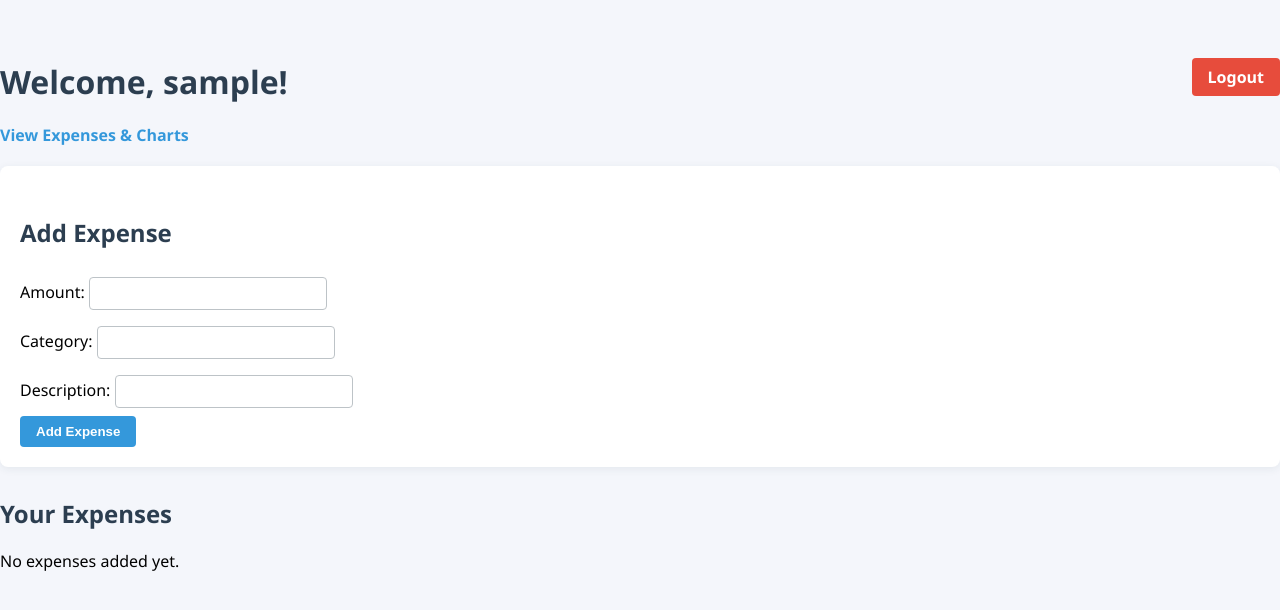
After one commit to nasirhusen1718/expenses_tracker, a Flask app: page /dashboard in a window 1280 px wide. The commit adds this page. Shown: the top 610 px of the page. Run offline with Flask 3, Linux system fonts and the light colour scheme; the visitor is signed in with stand-in values (Sample User, id 1).

Commit message:
Your commit message here

```diff
--- a/app.py
+++ b/app.py
@@ -1,35 +1,158 @@
-from flask import Flask, render_template, request, redirect
+from flask import Flask, render_template, request, redirect, url_for, session, jsonify
 import csv
+import os
 from datetime import datetime
 
-app = Flask(__name__)  # Flask instance must be named 'app'
+app = Flask(__name__)
+app.secret_key = "your_secret_key"  # Change this in production
 
-# Home Page - Add & View Expenses
-@app.route("/", methods=["GET", "POST"])
+USERS_FILE = "users.csv"
+EXPENSES_FILE = "expenses.csv"
+
+# Ensure users.csv exists
+if not os.path.exists(USERS_FILE):
+    with open(USERS_FILE, "w", newline="") as f:
+        writer = csv.writer(f)
+        writer.writerow(["username", "password"])  # header
+
+# Ensure expenses.csv exists
+if not os.path.exists(EXPENSES_FILE):
+    with open(EXPENSES_FILE, "w", newline="") as f:
+        writer = csv.writer(f)
+        writer.writerow(["username", "date", "category", "amount", "description"]) # header
+
+@app.route("/")
 def home():
+    if "username" in session:
+        return redirect(url_for("dashboard"))
+    return redirect(url_for("login"))
+
+@app.route("/register", methods=["GET", "POST"])
+def register():
     if request.method == "POST":
+        username = request.form["username"]
+        password = request.form["password"]
+
+        # Check if user already exists
+        with open(USERS_FILE, "r") as f:
+            reader = csv.DictReader(f)
+            for row in reader:
+                if row["username"] == username:
+                    return "User already exists! Try logging in."
+
+        # Save new user
+        with open(USERS_FILE, "a", newline="") as f:
+            writer = csv.writer(f)
+            writer.writerow([username, password])
+
+        return redirect(url_for("login"))
+
+    return render_template("register.html")
+
+@app.route("/login", methods=["GET", "POST"])
+def login():
+    if request.method == "POST":
+        username = request.form["username"]
+        password = request.form["password"]
+
+        with open(USERS_FILE, "r") as f:
+            reader = csv.DictReader(f)
+            for row in reader:
+                if row["username"] == username and row["password"] == password:
+                    session["username"] = username
+                    return redirect(url_for("dashboard"))
+
+        return "Invalid username or password!"
+
+    return render_template("login.html")
+
+@app.route("/dashboard", methods=["GET", "POST"])
+def dashboard():
+    if "username" not in session:
+        return redirect(url_for("login"))
+
+    username = session["username"]
+    user_expenses = []
+
+    # Load expenses for the logged-in user
+    if os.path.exists(EXPENSES_FILE):
+        with open(EXPENSES_FILE, "r") as f:
+            reader = csv.DictReader(f)
+            for row in reader:
+                if "username" in row and row["username"] == username:
+                    user_expenses.append([row["date"], row["category"], row["amount"], row["description"]])
+
+    # Add expense
+    if request.method == "POST" and "amount" in request.form:
         amount = request.form["amount"]
         category = request.form["category"]
         description = request.form["description"]
         date = datetime.now().strftime("%Y-%m-%d")
 
-        # Save to CSV
-        with open("expenses.csv", mode="a", newline="") as file:
-            writer = csv.writer(file)
-            writer.writerow([date, category, amount, description])
+        with open(EXPENSES_FILE, "a", newline="") as f:
+            writer = csv.writer(f)
+            writer.writerow([username, date, category, amount, description])
 
-        return redirect("/")
+        return redirect(url_for("dashboard"))
 
-    # Load expenses
+    return render_template("dashboard.html", username=username, expenses=user_expenses)
+
+@app.route("/delete_expense", methods=["POST"])
+def delete_expense():
+    if "username" not in session:
+        return redirect(url_for("login"))
+
+    username = session["username"]
+    date = request.form["date"]
+    category = request.form["category"]
+    amount = request.form["amount"]
+    description = request.form["description"]
+
     expenses = []
-    try:
-        with open("expenses.csv", mode="r") as file:
-            reader = csv.reader(file)
-            expenses = list(reader)
-    except FileNotFoundError:
-        pass
+    # Read all expenses except the one to delete
+    with open(EXPENSES_FILE, "r") as f:
+        reader = csv.DictReader(f)
+        for row in reader:
+            if not (
+                row["username"] == username and
+                row["date"] == date and
+                row["category"] == category and
+                row["amount"] == amount and
+                row["description"] == description
+            ):
+                expenses.append(row)
 
-    return render_template("index.html", expenses=expenses)
+    # Write back the filtered expenses
+    with open(EXPENSES_FILE, "w", newline="") as f:
+        fieldnames = ["username", "date", "category", "amount", "description"]
+        writer = csv.DictWriter(f, fieldnames=fieldnames)
+        writer.writeheader()
+        writer.writerows(expenses)
+
+    return redirect(url_for("dashboard"))
+
+@app.route("/view_expenses")
+def view_expenses():
+    if "username" not in session:
+        return redirect(url_for("login"))
+
+    username = session["username"]
+    user_expenses = []
+
+    # Load expenses for the logged-in user
+    if os.path.exists(EXPENSES_FILE):
+        with open(EXPENSES_FILE, "r") as f:
+            reader = csv.DictReader(f)
+            for row in reader:
+                if "username" in row and row["username"] == username:
+                    user_expenses.append(row)
+
+    return render_template("view_expenses.html", username=username, expenses=user_expenses)
+
+@app.route("/logout")
+def logout():
+    session.pop("username", None)
+    return redirect(url_for("login"))
 
 if __name__ == "__main__":
-    app.run(debug=True)
+    app.run(debug=True, host="0.0.0.0", port=5001)
--- a/expenses.csv
+++ b/expenses.csv
@@ -1 +1,7 @@
-2025-09-09,food,1000,buy it
+username,date,category,amount,description
+2025-09-09,food,1000,buy it,
+4si23ad401,2025-09-16,food,2000,1923
+4si23ad401,2025-09-16,food,2000,i have eaten
+4si23ad401,2025-09-16,food,2000,breakfast
+4si23ad401,2025-09-16,food,3000,breakfast
+4si23ad401,2025-09-16,fruits,3000,launch
--- a/static/script.js
+++ b/static/script.js
@@ -1,24 +1,36 @@
 document.addEventListener("DOMContentLoaded", () => {
-    const form = document.querySelector("form");
+    const form = document.querySelector("#add-expense-form"); // Use ID for specific form
 
+    if (form) { // Ensure form exists before adding event listener
         form.addEventListener("submit", (e) => {
             e.preventDefault(); // Prevent full page reload
 
             const amount = form.amount.value;
             const category = form.category.value;
             const description = form.description.value;
-        const date = new Date().toISOString().split("T")[0];
+            // Date is handled by the server for consistency
 
-        // Add row to table dynamically
-        const table = document.querySelector("table");
-        const newRow = table.insertRow(-1);
-        newRow.insertCell(0).innerText = date;
-        newRow.insertCell(1).innerText = category;
-        newRow.insertCell(2).innerText = amount;
-        newRow.insertCell(3).innerText = description;
-
-        // Optionally, send data to backend via fetch() here
+            // Send data to backend via fetch()
+            fetch("/dashboard", { // POST to the dashboard route
+                method: "POST",
+                headers: {
+                    "Content-Type": "application/x-www-form-urlencoded",
+                },
+                body: new URLSearchParams({
+                    amount: amount,
+                    category: category,
+                    description: description,
+                }).toString(),
+            })
+            .then(response => response.text()) // Get the response text (which might be the rendered HTML if redirected)
+            .then(() => {
+                // After successful submission, refresh the page to show new expense
+                // Alternatively, you could fetch expenses and update table dynamically with JSON
+                window.location.reload();
+            })
+            .catch(error => console.error("Error adding expense:", error));
 
             form.reset(); // Clear form
         });
+    }
 });
--- a/static/style.css
+++ b/static/style.css
@@ -1,23 +1,85 @@
 body {
-    font-family: Arial, sans-serif;
-    margin: 20px;
+    font-family: 'Segoe UI', Arial, sans-serif;
+    background: #f4f6fb;
+    margin: 0;
+    padding: 0;
 }
 
 h1, h2 {
-    color: #333;
+    color: #2c3e50;
+    margin-top: 30px;
 }
 
-form input, form button {
-    padding: 5px;
-    margin: 5px 0;
+a {
+    color: #3498db;
+    text-decoration: none;
+    font-weight: bold;
+}
+
+a.dashboard-button {
+    background: #e74c3c;
+    color: #fff;
+    padding: 8px 16px;
+    border-radius: 4px;
+    margin-left: 10px;
+}
+
+form {
+    background: #fff;
+    padding: 20px;
+    margin: 20px 0;
+    border-radius: 8px;
+    box-shadow: 0 2px 8px rgba(44, 62, 80, 0.08);
+}
+
+input[type="text"], input[type="number"], input[type="password"] {
+    padding: 8px;
+    margin: 8px 0;
+    border: 1px solid #bdc3c7;
+    border-radius: 4px;
+    width: 220px;
+}
+
+button {
+    background: #3498db;
+    color: #fff;
+    border: none;
+    padding: 8px 16px;
+    border-radius: 4px;
+    cursor: pointer;
+    font-weight: bold;
+}
+
+button:hover {
+    background: #2980b9;
 }
 
 table {
-    margin-top: 20px;
+    width: 100%;
     border-collapse: collapse;
+    margin: 20px 0;
+    background: #fff;
+    box-shadow: 0 2px 8px rgba(44, 62, 80, 0.08);
 }
 
-table th, table td {
-    padding: 10px;
+th, td {
+    padding: 12px;
+    border-bottom: 1px solid #ecf0f1;
     text-align: left;
 }
+
+th {
+    background: #3498db;
+    color: #fff;
+}
+
+tr:nth-child(even) {
+    background: #f9f9f9;
+}
+
+canvas {
+    margin-top: 30px;
+    background: #fff;
+    border-radius: 8px;
+    box-shadow: 0 2px 8px rgba(44, 62, 80, 0.08);
+}
--- /dev/null
+++ b/templates/dashboard.html
@@ -0,0 +1,78 @@
+<!DOCTYPE html>
+<html>
+<head>
+    <title>Dashboard - Expense Tracker</title>
+    <link rel="stylesheet" href="{{ url_for('static', filename='style.css') }}">
+    <style>
+        .high-expense {
+            background: #ffe5e5 !important;
+            color: #c0392b;
+            font-weight: bold;
+        }
+        .dashboard-header {
+            display: flex;
+            justify-content: space-between;
+            align-items: center;
+            margin-top: 30px;
+        }
+        .dashboard-actions {
+            margin-bottom: 20px;
+        }
+    </style>
+</head>
+<body>
+    <div class="dashboard-header">
+        <h1>Welcome, {{ username }}!</h1>
+        <a href="/logout" class="dashboard-button">Logout</a>
+    </div>
+
+    <div class="dashboard-actions">
+        <a href="{{ url_for('view_expenses') }}">View Expenses & Charts</a>
+    </div>
+
+    <form id="add-expense-form" method="POST">
+        <h2>Add Expense</h2>
+        <label>Amount:</label>
+        <input type="number" name="amount" required><br>
+        <label>Category:</label>
+        <input type="text" name="category" required><br>
+        <label>Description:</label>
+        <input type="text" name="description"><br>
+        <button type="submit">Add Expense</button>
+    </form>
+
+    <h2>Your Expenses</h2>
+    {% if expenses %}
+    <table border="1" cellpadding="5">
+        <tr>
+            <th>Date</th>
+            <th>Category</th>
+            <th>Amount</th>
+            <th>Description</th>
+            <th>Action</th>
+        </tr>
+        {% for expense in expenses %}
+        <tr {% if expense[2]|float > 2000 %}class="high-expense"{% endif %}>
+            <td>{{ expense[0] }}</td>
+            <td>{{ expense[1] }}</td>
+            <td>{{ expense[2] }}</td>
+            <td>{{ expense[3] }}</td>
+            <td>
+                <form method="POST" action="{{ url_for('delete_expense') }}" style="display:inline;">
+                    <input type="hidden" name="date" value="{{ expense[0] }}">
+                    <input type="hidden" name="category" value="{{ expense[1] }}">
+                    <input type="hidden" name="amount" value="{{ expense[2] }}">
+                    <input type="hidden" name="description" value="{{ expense[3] }}">
+                    <button type="submit" onclick="return confirm('Delete this expense?');">Delete</button>
+                </form>
+            </td>
+        </tr>
+        {% endfor %}
+    </table>
+    {% else %}
+    <p>No expenses added yet.</p>
+    {% endif %}
+
+    <script src="{{ url_for('static', filename='script.js') }}"></script>
+</body>
+</html>
--- /dev/null
+++ b/users.csv
@@ -0,0 +1,3 @@
+username,password
+4si23ad401,nasir
+1si23ad407,nasir1
```
Also changed, not shown: templates/index.html (+4 -24 lines), templates/login.html (added, +18 -0 lines), templates/register.html (added, +18 -0 lines), templates/view_expenses.html (added, +54 -0 lines). Lines whose indentation alone changed are shown as unchanged.
